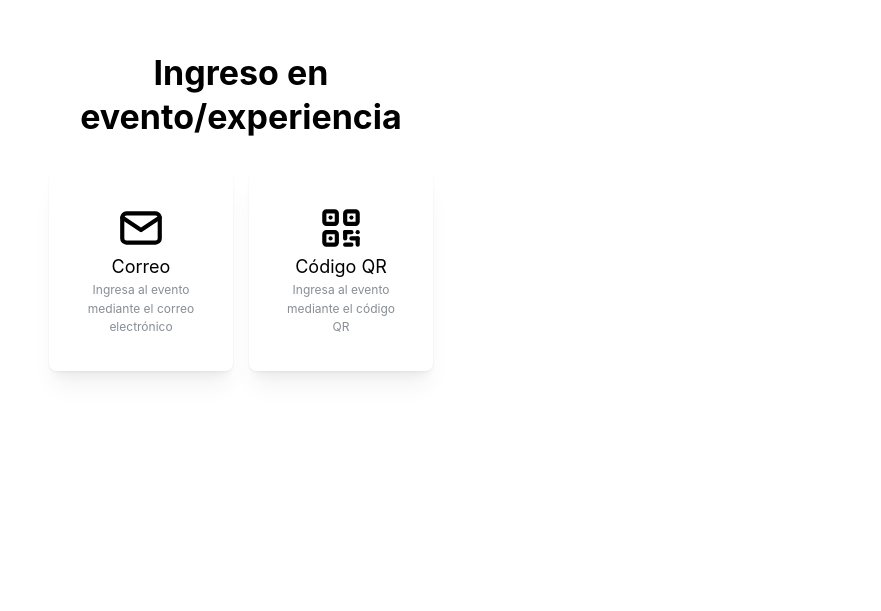
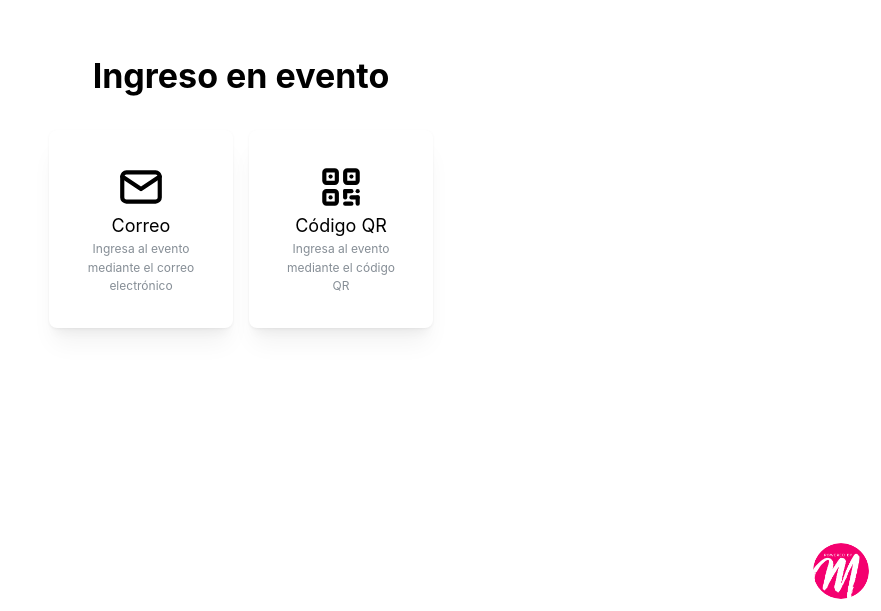
Before and after one commit to Evius-mocion/attendees-app, a React (Vite) app: page / in a window 1280 px wide. Shown: the part 189-800 px from the top of the page, without its empty margins (399-1280 px from the left). Built offline with nearby package versions, Linux system fonts and the light colour scheme.

Commit message:
Creacion de las vistas al momento de seleccionar el correo o el qr

```diff
--- a/src/pages/AppPage.tsx
+++ b/src/pages/AppPage.tsx
@@ -1,35 +1,22 @@
-import { Box, Center, Group, Paper, Stack, Text, Title } from "@mantine/core"
-import { IconMail, IconQrcode } from "@tabler/icons-react"
-import { iconSizes } from "../common/styleConstant"
-import classes from '../common/general.module.css'
+import { Box, Center, Paper, Stack } from "@mantine/core"
+import { EventCheckin } from "./EventCheckin"
+import { ButtonOptions } from "./ButtonOptions"
+import { TitleAction } from "./TitleAction"
 
 export const AppPage = () => {
+
   return (
-    <Box h={'100vh'} w={'100vw'}>
+    <Box h={'95vh'} w={'100vw'}>
         <Center h={'100%'}>
-          <Paper w={{base: '100%', md: '35%'}}>
+          <Paper w={{base: '100%', sm: '70%', md: '35%'}}>
             <Stack gap={'xl'} p={'xl'} justify="center" align="center">
-              <Title order={1} ta={'center'}>Ingreso en evento/experiencia</Title>
+              <TitleAction />
 
-              <Group justify="space-between" grow>
-                <Paper h={200} p={'xl'} shadow="md" className={classes.cursorPointer}>
-                  <Stack gap={0} justify="center" align="center">
-                    <IconMail size={iconSizes.xLarge}/>
-                    <Text fz={'lg'} ta='center'>Correo</Text>
-                    <Text fz='xs' c='dimmed' ta='center'>Ingresa al evento mediante el correo electrónico</Text>
-                  </Stack>
-                </Paper>
-                <Paper h={200} p={'xl'} shadow="md" className={classes.cursorPointer}>
-                  <Stack gap={0} justify="center" align="center">
-                    <IconQrcode size={iconSizes.xLarge}/>
-                    <Text fz={'lg'} ta='center'>Código QR</Text>
-                    <Text fz='xs' c='dimmed' ta='center'>Ingresa al evento mediante el código QR</Text>
-                  </Stack>
-                </Paper>
-              </Group>
+              <EventCheckin />
             </Stack>
           </Paper>
         </Center>
+        <ButtonOptions />
       </Box>
   )
 }
--- /dev/null
+++ b/src/pages/ButtonOptions.tsx
@@ -0,0 +1,47 @@
+import { Avatar, Menu, rem } from "@mantine/core"
+import { IconArrowsLeftRight, IconLogout, IconSettings } from "@tabler/icons-react"
+
+
+export const ButtonOptions = () => {
+  return (
+    <Menu >
+        <Menu.Target>
+            <Avatar
+                src='/assets/MocionLogo.png'
+                alt='Mocion'
+                size='lg'
+                style={{position:'absolute', bottom: 12, right: 12, cursor: 'pointer'}}
+            />
+            </Menu.Target>
+
+            <Menu.Dropdown>
+            <Menu.Label>Evento</Menu.Label>
+            <Menu.Item leftSection={<IconSettings style={{ width: rem(14), height: rem(14) }} />}>
+                Ingreso de evento
+            </Menu.Item>
+
+            <Menu.Divider />
+
+            <Menu.Label>Experiencia</Menu.Label>
+            <Menu.Item leftSection={<IconSettings style={{ width: rem(14), height: rem(14) }} />}>
+                Ingreso de experiencia
+            </Menu.Item>
+
+            <Menu.Divider />
+
+            <Menu.Label>Estación (nombre de la estación)</Menu.Label>
+            <Menu.Item
+                leftSection={<IconArrowsLeftRight style={{ width: rem(14), height: rem(14) }} />}
+            >
+                Asociar estación
+            </Menu.Item>
+            <Menu.Item
+                color="red"
+                leftSection={<IconLogout style={{ width: rem(14), height: rem(14) }} />}
+            >
+                Cerrar estación
+            </Menu.Item>
+        </Menu.Dropdown>
+    </Menu>
+  )
+}
--- /dev/null
+++ b/src/pages/EventCheckin.tsx
@@ -0,0 +1,61 @@
+import { Anchor, Button, Group, Paper, Stack, Text, TextInput } from '@mantine/core'
+import { IconAt, IconMail, IconQrcode } from '@tabler/icons-react'
+import { iconSizes } from '../common/styleConstant'
+import classes from '../common/general.module.css'
+import { useState } from 'react'
+
+export const EventCheckin = () => {
+    const [ action, setAction ] = useState('');
+    const actionError = false;
+
+    return (
+        <>
+            {action === '' ?
+                <Group grow>
+                    <Paper h={{base: '200', sm: 'auto'}} p={'xl'} shadow="md" className={classes.cursorPointer} onClick={()=> setAction('email')}>
+                        <Stack gap={0} justify="center" align="center">
+                            <IconMail size={iconSizes.xLarge}/>
+                            <Text fz={'lg'} ta='center'>Correo</Text>
+                            <Text fz='xs' c='dimmed' ta='center'>Ingresa al evento mediante el correo electrónico</Text>
+                        </Stack>
+                    </Paper>
+                    <Paper h={{base: '200', sm: 'auto'}} p={'xl'} shadow="md" className={classes.cursorPointer} onClick={()=> setAction('qr')}>
+                        <Stack gap={0} justify="center" align="center">
+                            <IconQrcode size={iconSizes.xLarge}/>
+                            <Text fz={'lg'} ta='center'>Código QR</Text>
+                            <Text fz='xs' c='dimmed' ta='center'>Ingresa al evento mediante el código QR</Text>
+                        </Stack>
+                    </Paper>
+                </Group>
+                :
+                action === 'email' ?
+                    <Stack gap={'xl'} w={'80%'}>
+                        <TextInput
+                            label='Correo electrónico'
+                            placeholder='tucorreo@gmail.com'
+                            leftSection={<IconAt />}
+                            size='lg'
+                            withAsterisk
+                            error={actionError && <Text ta='center'>No se encuentra registrado, <Anchor href="https://mantine.dev/" underline="always">Haz clic aquí para registrarte</Anchor></Text>}
+                        />
+                        <Group justify='end'>
+                            <Button size='lg' onClick={()=> setAction('')} variant='subtle'>Volver</Button>
+                            <Button size='lg' onClick={()=> setAction('')} disabled={actionError}>Ingresar</Button>
+                        </Group>
+                    </Stack>
+                :
+                action === 'qr' &&
+                    <Stack gap={'xl'} w={'80%'}>
+                        <Text fz={'lg'} fw={500}>Código QR</Text>
+                        <Paper withBorder h={{base: 300, sm: 350}}></Paper>
+                        {actionError && <Text ta='center' c={'red'}>No se encuentra registrado, <Anchor href="https://mantine.dev/" underline="always">Haz clic aquí para registrarte</Anchor></Text>}
+
+                        <Group justify='end'>
+                            <Button size='lg' onClick={()=> setAction('')} variant='subtle'>Volver</Button>
+                            <Button size='lg' onClick={()=> setAction('')} disabled={actionError}>Ingresar</Button>
+                        </Group>
+                    </Stack>
+            }
+        </>
+    )
+}
--- /dev/null
+++ b/src/pages/TitleAction.tsx
@@ -0,0 +1,7 @@
+import { Title } from "@mantine/core"
+
+export const TitleAction = () => {
+  return (
+    <Title order={1} ta={'center'}>Ingreso en evento</Title>
+  )
+}
```
